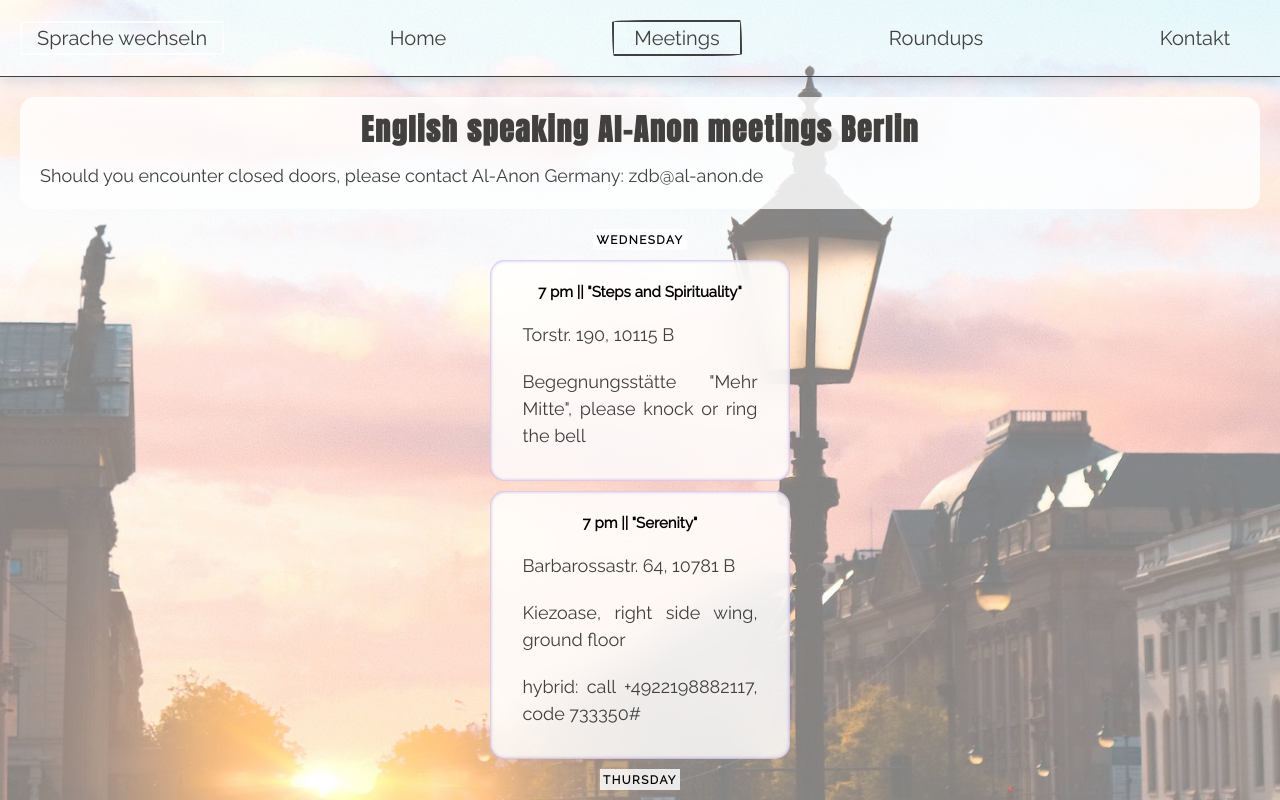
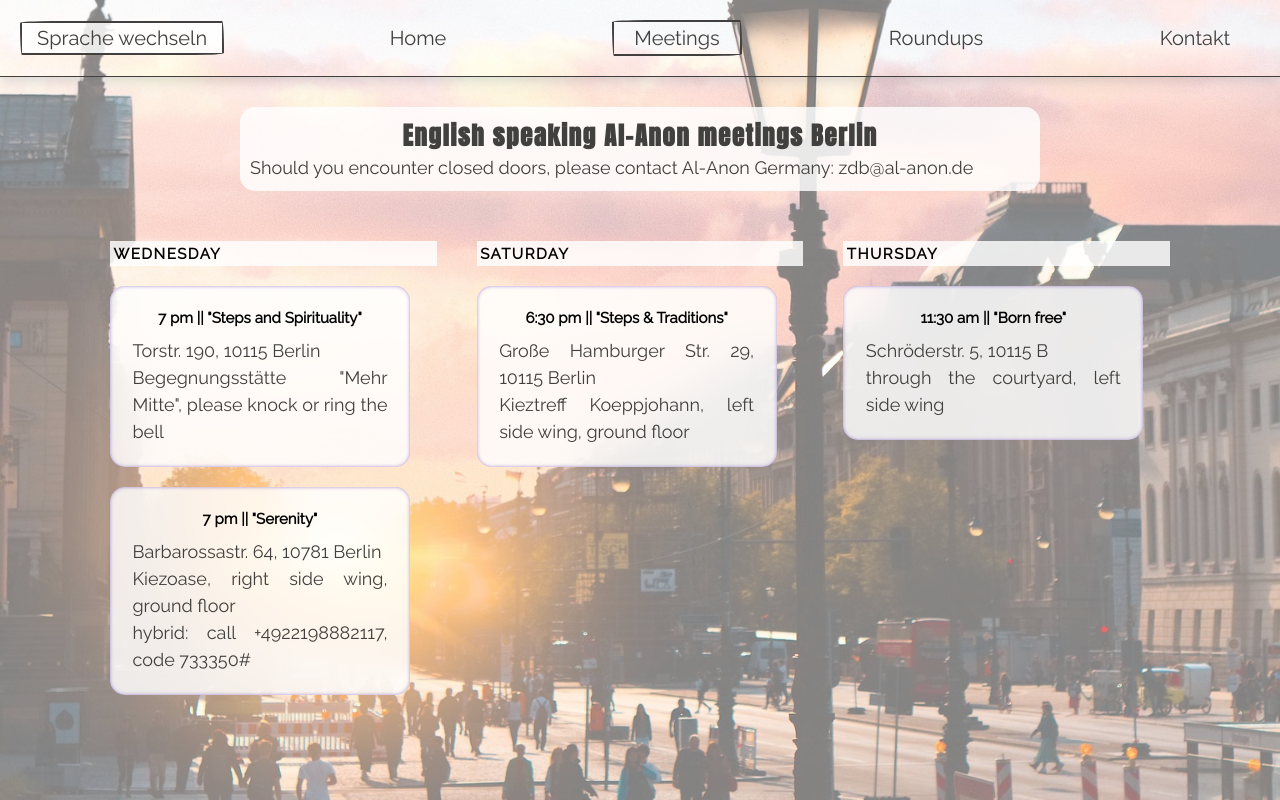
Before and after one commit to Footsteps/al-anon, a React (Vite) app: page /meetings in a window 1280 px wide. Shown: the top 800 px of the page. Built offline with nearby package versions, Linux system fonts and the light colour scheme; a web font is replaced by a local one.

Commit message:
fixed language switcher, styling home & Meetings done

```diff
--- a/src/App.jsx
+++ b/src/App.jsx
@@ -12,13 +12,13 @@
 
   const location = useLocation();
   const [language, setLanguage] = useState("en");
-  const [isMobile, setIsMobile] = useState(window.innerWidth <= 768);
+  const [isMobile, setIsMobile] = useState(false);
 
   useEffect(() => {
       const handleResize = () => {
-        console.log(window.innerWidth);
         setIsMobile(window.innerWidth <= 768);
       };
+      handleResize();
       window.addEventListener("resize", handleResize);
       return () => window.removeEventListener("resize", handleResize);
     }, []);
@@ -27,7 +27,7 @@
     <div className={`app-container ${location.pathname.slice(1) || "home"}`}>
       <Header language={language} setLanguage={setLanguage} isMobile={isMobile}/>
       <Routes>
-        <Route path="/" isMobile={isMobile} element={<Home language={language}/>} />
+        <Route path="/" element={<Home language={language} isMobile={isMobile} />} />
         <Route path="/meetings" element={<Meetings language={language} />} />
         <Route path="/events" element={<Events language={language} />} />
         <Route path="/contact" element={<Contact language={language} />} />
--- a/src/components/Header.jsx
+++ b/src/components/Header.jsx
@@ -1,9 +1,9 @@
 import NavBar from "./NavBar.jsx";
 
-export default function Header({language, setLanguage}) {
+export default function Header({language, setLanguage, isMobile}) {
   return (
     <header className="wave-border">
-        <NavBar aria-label="Main navigation" language={language} setLanguage={setLanguage}/>
+        <NavBar aria-label="Main navigation" language={language} setLanguage={setLanguage} isMobile={isMobile}/>
     </header>
   );
 }
--- a/src/components/LanguageSwitcher.jsx
+++ b/src/components/LanguageSwitcher.jsx
@@ -1,7 +1,6 @@
 import Tooltip from "./Tooltip.jsx";
 
 function LanguageSwitcher({ language, setLanguage, isMobile }) {
-
 
   return (
     <div aria-label="Language switcher">
--- a/src/components/NavBar.jsx
+++ b/src/components/NavBar.jsx
@@ -9,7 +9,7 @@
       <LanguageSwitcher language={language} setLanguage={setLanguage} isMobile={isMobile}/>
       <NavLink className={({ isActive }) =>
           `nav-link border ${isActive ? "active" : ""}`}
-        to="/"isMobile={isMobile}>Home</NavLink>
+        to="/">Home</NavLink>
       <NavLink className={({ isActive }) =>
           `nav-link border ${isActive ? "active" : ""}`}
         to="/meetings">Meetings</NavLink>
--- a/src/index.css
+++ b/src/index.css
@@ -317,8 +317,6 @@
   font-size: 1.3rem;
 }
 
-@media (min-width: 481px) {
-}
 @media (min-width: 769px) {
   /*HEADER*/
 
@@ -333,20 +331,20 @@
     text-decoration: none;
   }
 
-  button {
+  button, button:hover, button:active, button:focus {
     font-size: 1.7rem;
     padding: 1.5rem;
-    background: transparent;
-    border-color: var(--text-background-color);
+    background: var(--text-background-color);
+    color: var(--primary-color);
+    border-color: var(--primary-color);
   }
 
   button:hover,
   button:active,
   button:focus {
-    background-color: transparent;
-    color: var(--text-background-color);
     transform: translate3d(0, 2px, 0);
   }
+
 
   .nav-link.active {
     background-color: transparent;
@@ -374,21 +372,34 @@
 
   /*HOME */
 
-  h1 {
+   h1 {
     letter-spacing: 2px;
     margin: 2rem 10rem 0 10rem;
+    font-size: 2.8rem;
   }
 
   h2 {
-    font-size: 3rem;
+    font-size: 2.3rem;
   }
 
-}
+
+   section p {
+    padding: 1rem;
+    font-size: 1.5rem;
+    font-weight: 550;
+  }
+
+  /**Meetings**/
+  .meetings-container > h3 {
+    font-size: 1.5em;
+  }
+  .wednesday-container {
+    display: flex;
+    gap: 2rem;
+  }
 
 
-
-
-
+}
 
 @media (min-width: 1023px) {
   /*HEADER*/
@@ -405,12 +416,29 @@
     font-size: 2rem;
   }
 
+  /**HOME*/
+
+   h1 {
+    letter-spacing: 2px;
+    margin: 2rem 10rem 0 10rem;
+    font-size: 3rem;
+  }
+
+  h2 {
+    font-size: 2.5rem;
+  }
+
+  section p {
+    padding: 0;
+    font-size: 1.8rem;
+    font-weight: 550;
+  }
+
    .home-container {
     display: grid;
     max-height: 90dvh;
     grid-template-columns: repeat(12, 1fr);
     grid-template-rows: min-content;
-    grid-column-gap: 17px;
     gap: 2rem;
     padding: 0 3rem;
     align-items: start;
@@ -437,10 +465,46 @@
     grid-column: 8/12;
   }
 
-  section p {
-    padding: 1rem;
-    font-size: 1.8rem;
-    font-weight: 550;
+  /*MEETINGS*/
+
+  .meetings-info {
+    max-width: 800px;
+    margin: 3rem auto;
   }
 
+  .meetings-container {
+    display: grid;
+    grid-template-columns: repeat(auto-fit, minmax(300px, 1fr));
+    column-gap: 4rem;
+    row-gap: 2rem;
+    align-items: start;
+
+    max-width: 1100px;
+    margin: 0 auto;
+    padding: 2rem;
 }
+
+.wednesday-container {
+  grid-column: 1/2;
+  display: grid;
+  gap: 2rem;
+
+}
+
+.wednesday {
+  grid-row: 1/1;
+  grid-column: 1/2;
+}
+
+.thursday {
+  grid-row: 1/1;
+  grid-column: 3/4;
+}
+
+
+.saturday {
+  grid-row: 1/1;
+}
+
+
+}
--- a/src/pages/Home.jsx
+++ b/src/pages/Home.jsx
@@ -44,33 +44,29 @@
           <p>
             {language === "de" ? (
               <>
-                Bitte schau' zuerst bei <a href="https://al-anon.de">al-anon.de</a> vorbei für
+                Herzlich Willkommen! Bitte schau' zuerst bei <a href="https://al-anon.de">al-anon.de</a> vorbei für
                 Wissenswertes über Al-Anon Meetings.
               </>
             ) : (
               <>
-                Please visit <a href="https://al-anon.org">al-anon.org</a> for
+                Welcome! Please visit <a href="https://al-anon.org">al-anon.org</a> for
                 general information about Al-Anon.
               </>
             )}
           </p>
         </section>
-        {!isMobile && (
           <section className="meetings section-card">
             <h2>Meetings</h2>
             <p>{language === "de" ? <>
-            Du findest hier alle englischsprachigen Meetings in Berlin. Es gibt viel mehr deutschsprachige Meetings und sogar ein polnischsprachiges - Infos bei <a href="https://al-anon.de">al-anon.de </a>.</> :
+            Dort gibt's eine Liste aller englischsprachigen Meetings in Berlin. Es gibt viel mehr deutschsprachige Meetings und sogar ein polnischsprachiges - Infos bei <a href="https://al-anon.de">al-anon.de </a>.</> :
             <>You'll only find the English speaking meetings in Berlin. There are many more German speaking meetings in Berlin and even one in Polish. For more information, visit <a href="https://al-anon.de">al-anon.de </a>.</> }</p>
           </section>
-        )}
-        {!isMobile && (
           <section className="conventions section-card">
             <h2>Conventions</h2>
             <p>{language === "de" ? <>
             Eine Sammlung von Conventions innerhalb und außerhalb Deutschlands. Sie erhebt keinen Anspruch auf Vollständigkeit - und freut sich sehr über Zuwachs (dafür gern das Kontaktformular nutzen).</> :
             <>A list of conventions in and outside of Germany which is by no means exhaustive—and we’d love to hear about any additions (please use the contact form for this).</> }</p>
           </section>
-        )}
       </div>
     </main>
   );
--- a/src/pages/Meetings.jsx
+++ b/src/pages/Meetings.jsx
@@ -1,7 +1,7 @@
 export default function Meetings({language}) {
     return(
         <main>
-            <section id="meetings" className="section-card">
+            <section id="meetings" className="section-card meetings-info">
                 <h2>{language === "de" ? "Englischsprachige Al-Anon Meetings Berlin" : "English speaking Al-Anon meetings Berlin"}</h2>
                 <p>
                     {language === "de"
@@ -10,26 +10,28 @@
                 </p>
             </section>
             <section className="meetings-container">
-                <h3 className="h-white-background">WEDNESDAY</h3>
-                <div className="card card-glass">
+                <h3 className="h-white-background wednesday">WEDNESDAY</h3>
+                <div className="wednesday-container">
+                <div className="card card-glass steps-and-spirituality">
                     <h4>7 pm || "Steps and Spirituality"</h4>
-                    <p>Torstr. 190, 10115 B</p>
+                    <p>Torstr. 190, 10115 Berlin</p>
                     <p>Begegnungsstätte "Mehr Mitte", please knock or ring the bell</p>
                 </div>
-                <div className="card card-glass">
+                <div className="card card-glass serenity">
                     <h4>7 pm || "Serenity"</h4>
-                    <p>Barbarossastr. 64, 10781 B</p>
+                    <p>Barbarossastr. 64, 10781 Berlin</p>
                     <p>Kiezoase, right side wing, ground floor</p>
                     <p>hybrid: call +4922198882117, code 733350#</p>
                 </div>
-                <h3 className="h-white-background">THURSDAY</h3>
-                <div className="card card-glass">
+                </div>
+                <h3 className="h-white-background thursday">THURSDAY</h3>
+                <div className="card card-glass steps-and-traditions">
                     <h4>6:30 pm || "Steps & Traditions"</h4>
-                    <p>Große Hamburger Str. 29, 10115 B</p>
+                    <p>Große Hamburger Str. 29, 10115 Berlin</p>
                     <p>Kieztreff Koeppjohann, left side wing, ground floor </p>
                 </div>
-                <h3 className="h-white-background">SATURDAY</h3>
-                <div className="card card-glass">
+                <h3 className="h-white-background saturday">SATURDAY</h3>
+                <div className="card card-glass born-free">
                     <h4>11:30 am || "Born free"</h4>
                     <p>Schröderstr. 5, 10115 B</p>
                     <p>through the courtyard, left side wing</p>
```
